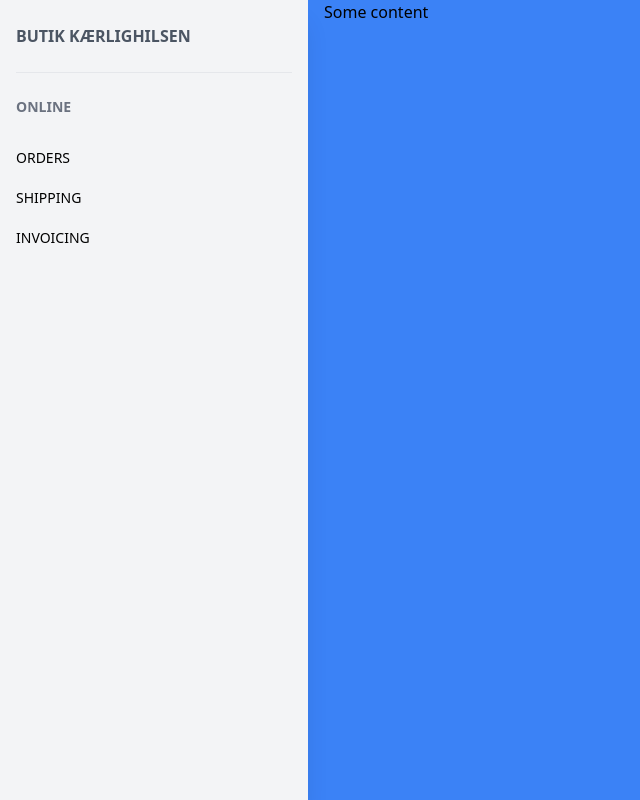
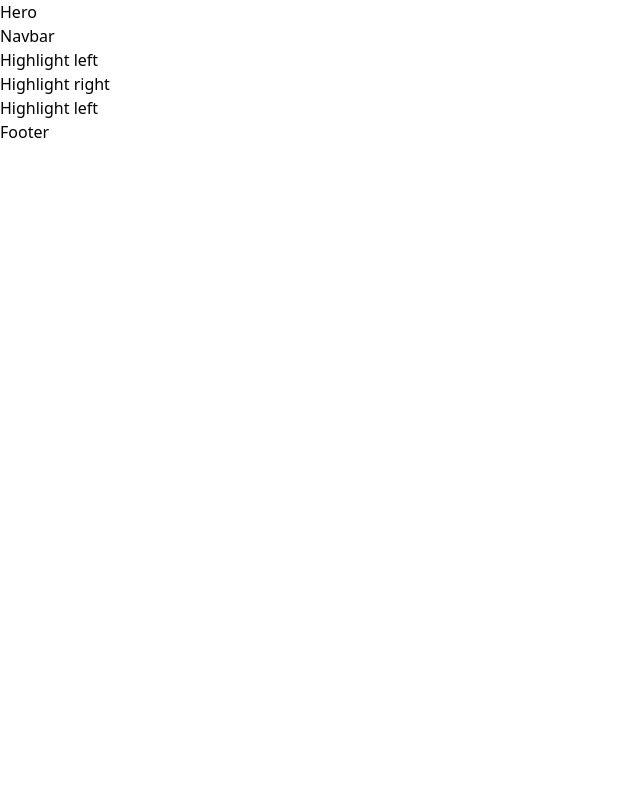
Before and after one commit to rawpotion/mealplanner-client, a Next.js app: page / in a window 1280 px wide. Shown: the whole page, without its empty margins (0-640 px from the left). Built offline with nearby package versions, Linux system fonts and the light colour scheme.

Commit message:
Add page

```diff
--- a/pages/index.tsx
+++ b/pages/index.tsx
@@ -1,8 +1,33 @@
-import React from 'react'
-import DashboardLayout from '@components/ui/DashboardLayout'
+import React, { FC } from 'react'
+import { Head } from 'next/document'
 
-export const Home = (): JSX.Element => <p>Some content</p>
+const HeroSection = () => <div>Hero</div>
+const Navbar = () => <div>Navbar</div>
 
-Home.Layout = DashboardLayout
+interface HighlightProps {
+  textDirection: 'left' | 'right'
+}
+const Highlight: FC<HighlightProps> = (props) => (
+  <div>Highlight {props.textDirection}</div>
+)
+const Footer = () => <div>Footer</div>
+
+export const Home = (): JSX.Element => (
+  <div>
+    <Head>
+      <title>Butik Kærlighilsen</title>
+      <link rel="icon" href="/favicon.ico" />
+    </Head>
+
+    <main>
+      <HeroSection />
+      <Navbar />
+      <Highlight textDirection="left" />
+      <Highlight textDirection="right" />
+      <Highlight textDirection="left" />
+      <Footer />
+    </main>
+  </div>
+)
 
 export default Home
```
Also changed, not shown: 1 other file (tests, documents, lock files or other folders).
